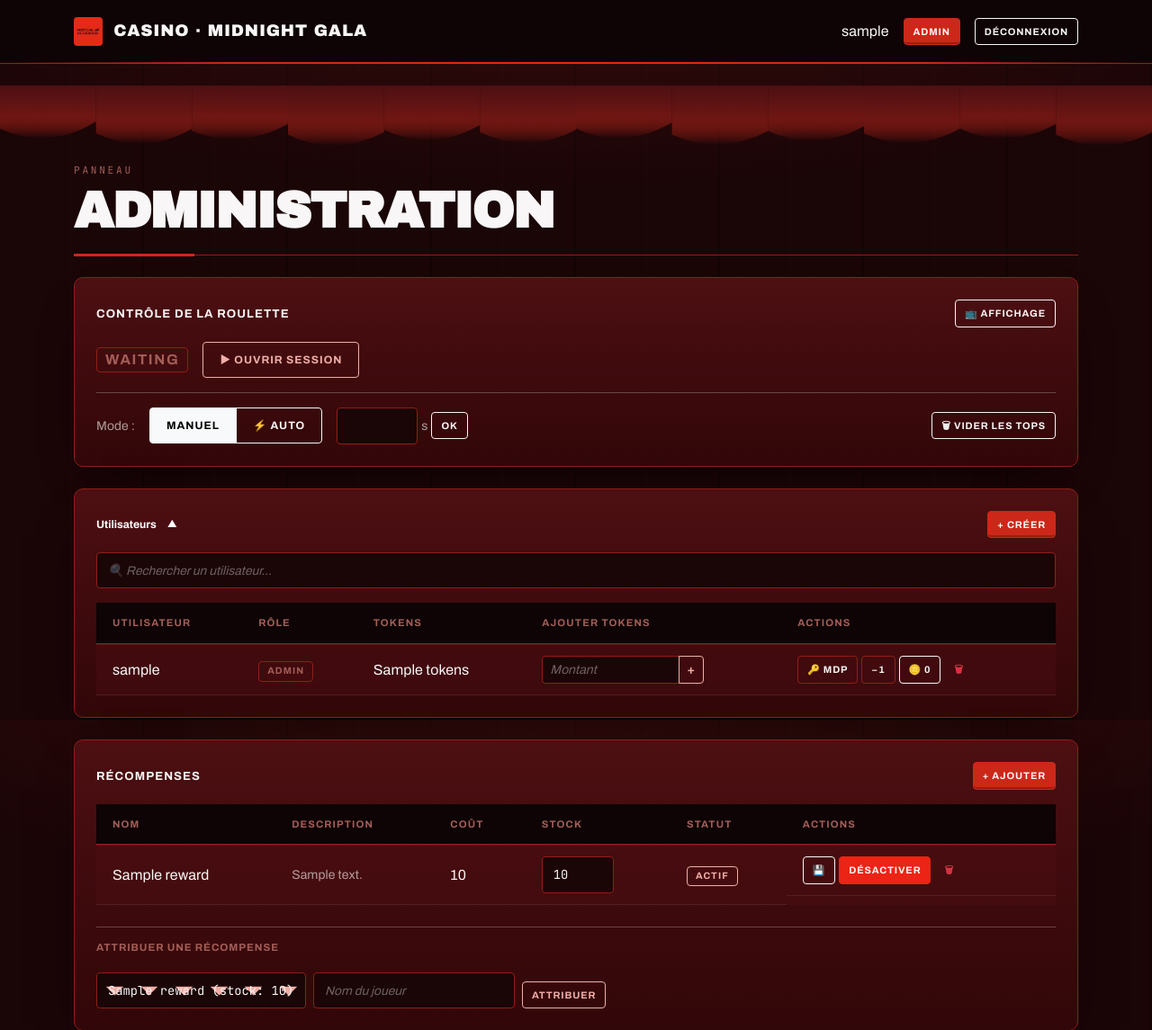
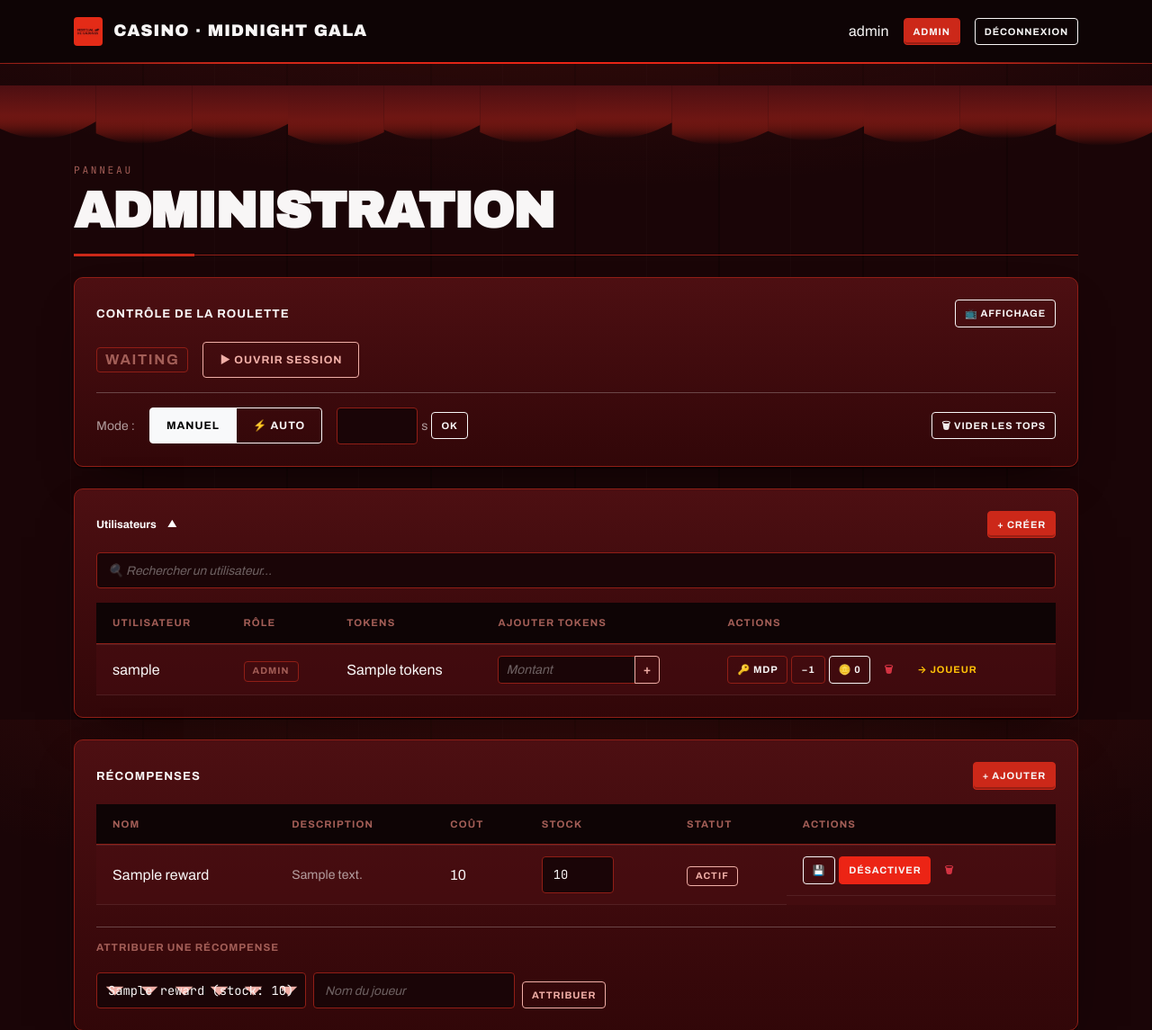
Before and after one commit to BigFoot3/casino-app, a Flask app: template templates/admin/index.html in a window 1280 px wide. Shown: the top 1145 px of the page at 90% size. Run offline with Flask 3, Linux system fonts and the light colour scheme; the visitor is signed in with stand-in values (Sample User, id 1); data comes from the database, SQL or seed files in the repository; tables that the repository leaves empty hold one stand-in row (values such as "Sample post"); the template is opened without the code that fills it: most values are stand-ins (such as "Sample title", 1, 10 or a date in 2020); parts of the project's set-up code (start-up, migrations or seed data) failed here and were passed over.

Commit message:
feat(admin): super-admin system — role management and admin deletion
- username 'admin' is super-admin: can create/delete admin accounts and change roles
- POST /api/admin/users/create: 403 if role=admin and caller is not super-admin
- POST /api/admin/users/<id>/delete: super-admin can delete admin accounts (not itself)
- POST /api/admin/users/<id>/set-role: new endpoint — player↔admin toggle, super-admin only
- Template: option Admin, delete button, set-role button gated by session['username']=='admin'
- JS: set-role-btn updates badge and button label in-place without page reload
- docs(CLAUDE): log session 9 changes

Co-Authored-By: Claude Sonnet 4.6 <noreply@anthropic.com>

```diff
--- a/routes/api.py
+++ b/routes/api.py
@@ -760,13 +760,17 @@ def admin_delete_user(uid):
     _require_admin()
     with db_conn() as conn:
         conn.execute('BEGIN IMMEDIATE')
-        user = conn.execute('SELECT id, role FROM users WHERE id=?', (uid,)).fetchone()
+        user = conn.execute('SELECT id, role, username FROM users WHERE id=?', (uid,)).fetchone()
         if not user:
             conn.execute('ROLLBACK')
             return jsonify({'error': 'Utilisateur introuvable'}), 404
         if user['role'] == 'admin':
-            conn.execute('ROLLBACK')
-            return jsonify({'error': 'Impossible de supprimer un administrateur'}), 403
+            if flask_session.get('username') != 'admin':
+                conn.execute('ROLLBACK')
+                return jsonify({'error': 'Impossible de supprimer un administrateur'}), 403
+            if user['username'] == 'admin':
+                conn.execute('ROLLBACK')
+                return jsonify({'error': 'Impossible de supprimer le super-admin'}), 403
         # Delete associated data (no FK cascade defined)
         conn.execute('DELETE FROM reward_claims WHERE user_id=?', (uid,))
         conn.execute('DELETE FROM bets WHERE user_id=?', (uid,))
@@ -820,6 +824,8 @@ def admin_create_user():
         return jsonify({'error': 'Nom requis'}), 400
     if role not in ('admin', 'player'):
         return jsonify({'error': 'Role invalide'}), 400
+    if role == 'admin' and flask_session.get('username') != 'admin':
+        return jsonify({'error': 'Seul le super-admin peut créer des comptes admin'}), 403
     password = _gen_password()
     pw_hash  = bcrypt.hashpw(password.encode(), bcrypt.gensalt(rounds=10)).decode()
     with db_conn() as conn:
@@ -834,6 +840,29 @@ def admin_create_user():
                 return jsonify({'error': 'Nom d\'utilisateur déjà pris'}), 409
             raise
     return jsonify({'username': username, 'password': password})
+
+
+@api_bp.route('/api/admin/users/<int:uid>/set-role', methods=['POST'])
+def admin_set_role(uid):
+    _require_admin()
+    if flask_session.get('username') != 'admin':
+        return jsonify({'error': 'Seul le super-admin peut modifier les rôles'}), 403
+    data = request.get_json(force=True)
+    role = data.get('role', '')
+    if role not in ('admin', 'player'):
+        return jsonify({'error': 'Rôle invalide'}), 400
+    with db_conn() as conn:
+        conn.execute('BEGIN IMMEDIATE')
+        user = conn.execute('SELECT id, username FROM users WHERE id=?', (uid,)).fetchone()
+        if not user:
+            conn.execute('ROLLBACK')
+            return jsonify({'error': 'Utilisateur introuvable'}), 404
+        if user['username'] == 'admin':
+            conn.execute('ROLLBACK')
+            return jsonify({'error': 'Impossible de modifier le super-admin'}), 403
+        conn.execute('UPDATE users SET role=? WHERE id=?', (role, uid))
+        conn.execute('COMMIT')
+    return jsonify({'ok': True, 'role': role})
 
 
 @api_bp.route('/api/admin/users/<int:uid>/reset-password', methods=['POST'])
--- a/static/js/admin.js
+++ b/static/js/admin.js
@@ -332,6 +332,24 @@ document.querySelectorAll('.delete-user-btn').forEach(btn => {
   });
 });
 
+// ── Set role ──────────────────────────────────────────────────────────────────
+document.querySelectorAll('.set-role-btn').forEach(btn => {
+  btn.addEventListener('click', async () => {
+    const uid     = parseInt(btn.dataset.id);
+    const newRole = btn.dataset.role === 'player' ? 'admin' : 'player';
+    const [s, d]  = await post(`/api/admin/users/${uid}/set-role`, {role: newRole});
+    if (s === 200) {
+      btn.dataset.role  = newRole;
+      btn.textContent   = newRole === 'admin' ? '→ Joueur' : '→ Admin';
+      const badge = btn.closest('tr').querySelector('.badge');
+      badge.className   = `badge ${newRole === 'admin' ? 'bg-warning text-dark' : 'bg-secondary'}`;
+      badge.textContent = newRole;
+    } else {
+      alert(d.error || 'Erreur');
+    }
+  });
+});
+
 // ── Reset password ────────────────────────────────────────────────────────────
 document.querySelectorAll('.reset-pw-btn').forEach(btn => {
   btn.addEventListener('click', async () => {
--- a/templates/admin/index.html
+++ b/templates/admin/index.html
@@ -123,7 +123,9 @@
         <div class="col-auto">
           <select id="new-role" class="form-select form-select-sm">
             <option value="player">Joueur</option>
+            {% if session['username'] == 'admin' %}
             <option value="admin">Admin</option>
+            {% endif %}
           </select>
         </div>
         <div class="col-auto">
@@ -173,10 +175,16 @@
                       data-name="{{ u['username'] }}">
                 🪙 0
               </button>
-              {% if u['role'] != 'admin' %}
+              {% if u['username'] != 'admin' and (u['role'] != 'admin' or session['username'] == 'admin') %}
               <button class="btn btn-sm btn-outline-danger delete-user-btn" data-id="{{ u['id'] }}"
                       data-name="{{ u['username'] }}">
                 🗑
+              </button>
+              {% endif %}
+              {% if session['username'] == 'admin' and u['username'] != 'admin' %}
+              <button class="btn btn-sm btn-outline-warning set-role-btn"
+                      data-id="{{ u['id'] }}" data-role="{{ u['role'] }}">
+                {% if u['role'] == 'player' %}→ Admin{% else %}→ Joueur{% endif %}
               </button>
               {% endif %}
             </td>
```
Also changed, not shown: CLAUDE.md (+34 -4 lines).
